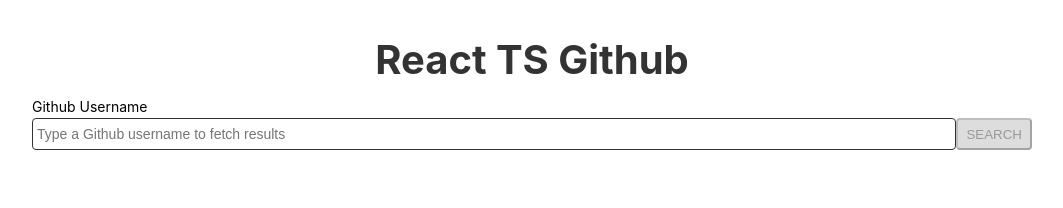
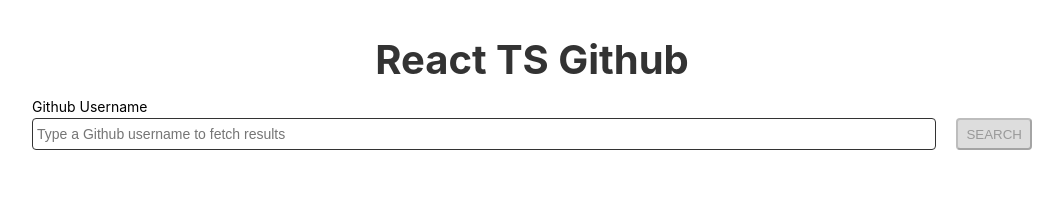
Before and after one commit to opauloh/react-ts-github, a React app: page / in a window 1280 px wide. Shown: the top 208 px of the page, without its empty margins (108-1171 px from the left). Built offline with nearby package versions, Linux system fonts and the light colour scheme.

Commit message:
update Search styling

```diff
--- a/src/components/Search.module.css
+++ b/src/components/Search.module.css
@@ -14,4 +14,5 @@
   width: 100%;
   padding: 0.25rem;
   font-size: var(--font-size-md);
+  margin-right: var(--spacing);
 }
```
